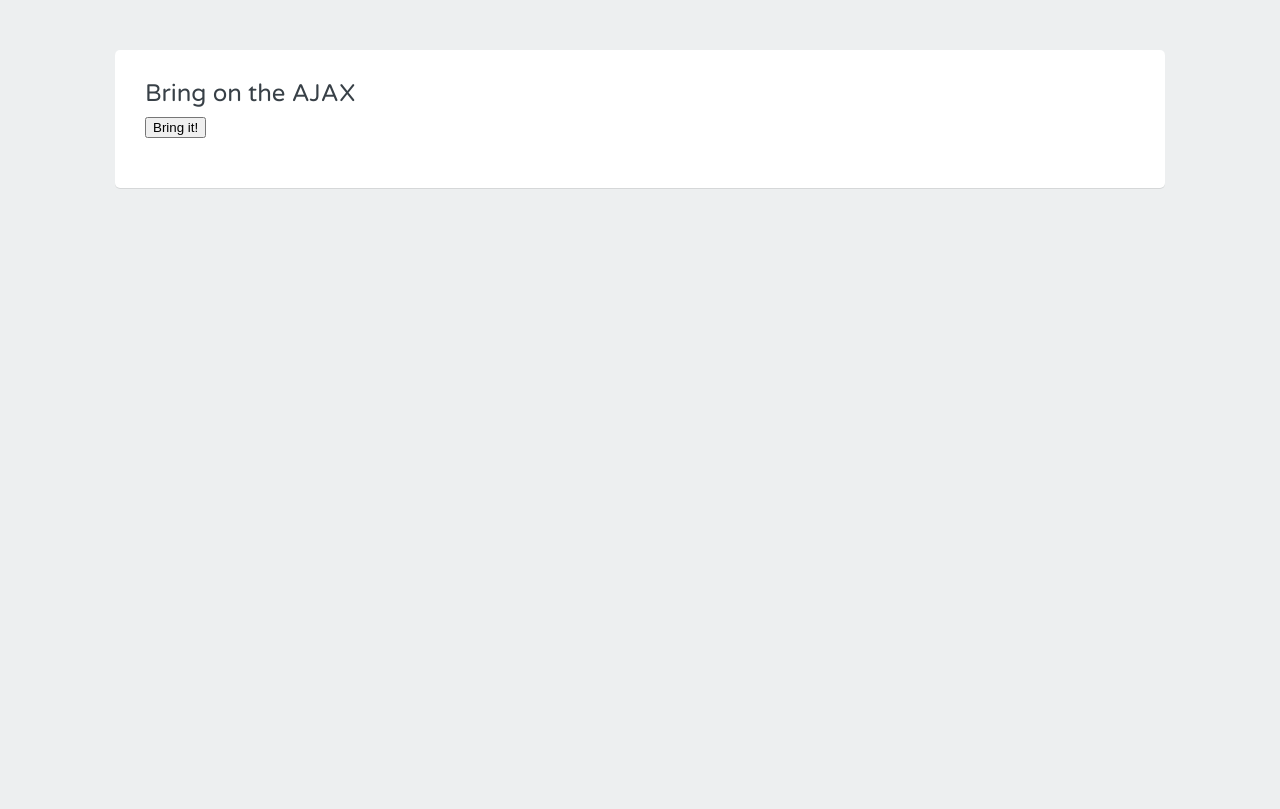
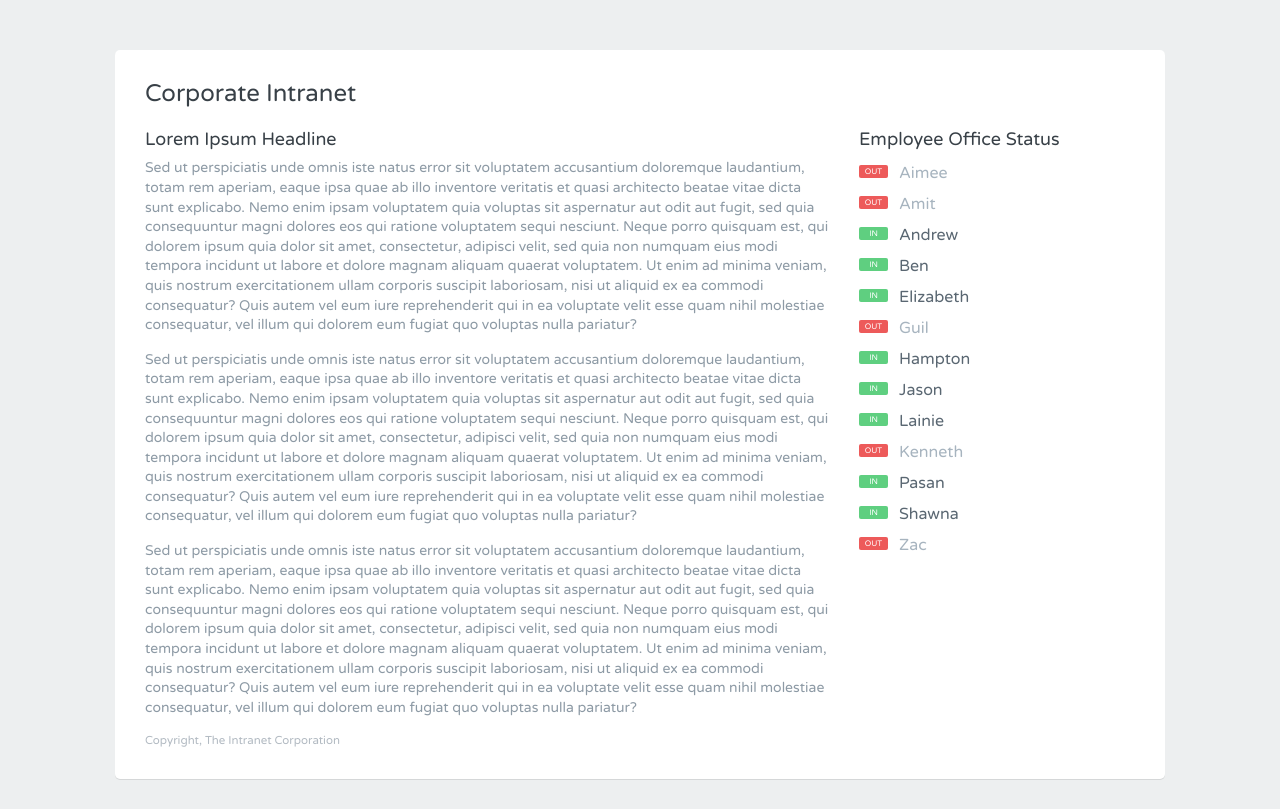
Before and after one commit to jasonrahm00/treehouse-coursework, a plain HTML site: page course15-ajax-basics/index.html in a window 1280 px wide. Drawn offline with Linux system fonts and the light colour scheme.

Commit message:
employee status project. use ajax to retrieve json object array of employee names and in/out office status, iterate over that list and generateunordered list item and status class for each employee

```diff
--- a/course15-ajax-basics/css/main.css
+++ b/course15-ajax-basics/css/main.css
@@ -21,6 +21,8 @@
   position: relative;
 }
 
+.grid-30,
+.grid-70,
 .grid-100 {
   -webkit-box-sizing: border-box;
   -moz-box-sizing: border-box;
@@ -55,6 +57,8 @@ body {
     position: relative;
   }
 
+  .grid-30,
+  .grid-70,
   .grid-100 {
     -webkit-box-sizing: border-box;
     -moz-box-sizing: border-box;
@@ -93,12 +97,24 @@ body {
     position: relative;
   }
 
+  .grid-30,
+  .grid-70,
   .grid-100 {
     -webkit-box-sizing: border-box;
     -moz-box-sizing: border-box;
     box-sizing: border-box;
     padding-left: 15px;
     padding-right: 15px;
+  }
+
+  .grid-30 {
+    float: left;
+    width: 30%;
+  }
+
+  .grid-70 {
+    float: left;
+    width: 70%;
   }
 
   .grid-100 {
@@ -135,6 +151,8 @@ body {
     position: relative;
   }
 
+  .grid-30,
+  .grid-70,
   .grid-100 {
     -webkit-box-sizing: border-box;
     -moz-box-sizing: border-box;
@@ -166,6 +184,8 @@ body {
     position: relative;
   }
 
+  .grid-30,
+  .grid-70,
   .grid-100 {
     -webkit-box-sizing: border-box;
     -moz-box-sizing: border-box;
@@ -196,6 +216,8 @@ body {
   position: relative;
 }
 
+.grid-30,
+.grid-70,
 .grid-100 {
   -webkit-box-sizing: border-box;
   -moz-box-sizing: border-box;
@@ -211,6 +233,9 @@ h1,
 h2,
 p,
 ul,
+li,
+aside,
+footer,
 section {
   margin: 0;
   padding: 0;
@@ -228,6 +253,8 @@ ul {
   list-style: none;
 }
 
+aside,
+footer,
 section {
   display: block;
 }
@@ -276,6 +303,10 @@ h2 {
   font-size: 1.8em;
 }
 
+aside h2 {
+  margin-bottom: 15px;
+}
+
 p {
   color: #8d9aa5;
   font-size: 1.4em;
@@ -283,55 +314,49 @@ p {
   line-height: 1.4;
 }
 
-.button {
-  background: #3f8abf;
-  padding: 8px 18px;
-  font-family: "Varela Round", "Helvetica Neue", Helvetica, Arial, sans-serif;
-  font-size: 1.4em;
-  color: white;
-  font-weight: 500;
-  border: 3px solid #3f8abf;
-  outline: none;
-  cursor: pointer;
-  display: -moz-inline-stack;
-  display: inline-block;
-  vertical-align: middle;
-  *vertical-align: auto;
-  zoom: 1;
-  *display: inline;
-  -webkit-border-radius: 5px;
-  -moz-border-radius: 5px;
-  -ms-border-radius: 5px;
-  -o-border-radius: 5px;
-  border-radius: 5px;
-  -webkit-box-shadow: 0 2px 0 0 #3574a0;
-  -moz-box-shadow: 0 2px 0 0 #3574a0;
-  box-shadow: 0 2px 0 0 #3574a0;
-  -webkit-transition: 0.3s;
-  -moz-transition: 0.3s;
-  -o-transition: 0.3s;
-  transition: 0.3s;
+ul li {
+  margin: 15px 0 0;
+  font-size: 1.6em;
+  color: #8d9aa5;
+  position: relative;
 }
 
-.button:hover {
-  background: #397cac;
-  border-color: #397cac;
-  -webkit-box-shadow: 0 2px 0 0 #2c6085;
-  -moz-box-shadow: 0 2px 0 0 #2c6085;
-  box-shadow: 0 2px 0 0 #2c6085;
+ul.bulleted li {
+  padding-left: 40px;
 }
 
-.response {
-  padding: 30px;
-  background: #fbfbfc;
-  border: 1px solid #e2e5e8;
-  -webkit-border-radius: 5px;
-  -moz-border-radius: 5px;
-  -ms-border-radius: 5px;
-  -o-border-radius: 5px;
-  border-radius: 5px;
+ul.bulleted li:before {
+  position: absolute;
+  top: 0;
+  left: 0;
+  color: white;
+  font-size: .5em;
+  padding: 3px 2px 2px;
+  border-radius: 2px;
+  text-align: center;
+  width: 25px;
 }
 
-.response p {
+ul.bulleted .in {
+  color: #5A6772;
+}
+
+ul.bulleted .in:before {
+  content: "IN";
+  background-color: #5fcf80;
+}
+
+ul.bulleted .out {
+  color: #A7B4BF;
+}
+
+ul.bulleted .out:before {
+  content: "OUT";
+  background-color: #ed5a5a;
+}
+
+footer p {
+  color: #b2bac2;
+  font-size: 1.15em;
   margin: 0;
 }
--- /dev/null
+++ b/course15-ajax-basics/data/employees.json
@@ -0,0 +1,54 @@
+[
+  {
+   "name": "Aimee",
+   "inoffice": false
+  },
+  {
+   "name": "Amit",
+   "inoffice": false
+  },
+  {
+   "name": "Andrew",
+   "inoffice": true
+  },
+  {
+   "name": "Ben",
+   "inoffice": true
+  },
+  {
+   "name": "Elizabeth",
+   "inoffice": true
+  },
+  {
+   "name": "Guil",
+   "inoffice": false
+  },
+  {
+   "name": "Hampton",
+   "inoffice": true
+  },
+  {
+   "name": "Jason",
+   "inoffice": true
+  },
+  {
+   "name": "Lainie",
+   "inoffice": true
+  },
+  {
+   "name": "Kenneth",
+   "inoffice": false
+  },
+  {
+   "name": "Pasan",
+   "inoffice": true
+  },
+  {
+   "name": "Shawna",
+   "inoffice": true
+  },
+  {
+   "name": "Zac",
+   "inoffice": false
+  }
+]
--- a/course15-ajax-basics/index.html
+++ b/course15-ajax-basics/index.html
@@ -2,27 +2,12 @@
 <html>
 <head>
   <meta charset="utf-8">
-  <link href='//fonts.googleapis.com/css?family=Varela+Round' rel='stylesheet' type='text/css'>
+  <title>AJAX Office Status Widget</title>
+  <link href='http://fonts.googleapis.com/css?family=Varela+Round' rel='stylesheet' type='text/css'>
   <link rel="stylesheet" href="css/main.css">
-  <title>AJAX with JavaScript</title>
-  <script>
-    var xhr = new XMLHttpRequest();
-    xhr.onreadystatechange = function () {
-      if(xhr.readyState === 4) {
-        if(xhr.status === 200) {
-          document.getElementById('ajax').innerHTML = xhr.responseText;
-        } else {
-          console.log(xhr.status + ' ' + xhr.statusText);
-        }
 
-      }
-    };
-    xhr.open('GET', 'sidebar.html');
-    function sendAjax() {
-      xhr.send();
-      document.getElementById('load').style.display = 'none';
-    }
-  </script>
+  <script src="js/widget.js"></script>
+
 </head>
 <body>
   <div class="grid-container centered">
@@ -30,13 +15,24 @@
       <div class="contained">
         <div class="grid-100">
           <div class="heading">
-            <h1>Bring on the AJAX</h1>
-            <button id="load" onclick="sendAjax()">Bring it!</button>
+            <h1>Corporate Intranet</h1>
           </div>
-          <div id="ajax">
+        </div>
+        <section class="grid-70 main">
+          <h2>Lorem Ipsum Headline</h2>
+          <p>Sed ut perspiciatis unde omnis iste natus error sit voluptatem accusantium doloremque laudantium, totam rem aperiam, eaque ipsa quae ab illo inventore veritatis et quasi architecto beatae vitae dicta sunt explicabo. Nemo enim ipsam voluptatem quia voluptas sit aspernatur aut odit aut fugit, sed quia consequuntur magni dolores eos qui ratione voluptatem sequi nesciunt. Neque porro quisquam est, qui dolorem ipsum quia dolor sit amet, consectetur, adipisci velit, sed quia non numquam eius modi tempora incidunt ut labore et dolore magnam aliquam quaerat voluptatem. Ut enim ad minima veniam, quis nostrum exercitationem ullam corporis suscipit laboriosam, nisi ut aliquid ex ea commodi consequatur? Quis autem vel eum iure reprehenderit qui in ea voluptate velit esse quam nihil molestiae consequatur, vel illum qui dolorem eum fugiat quo voluptas nulla pariatur?</p>
+          <p>Sed ut perspiciatis unde omnis iste natus error sit voluptatem accusantium doloremque laudantium, totam rem aperiam, eaque ipsa quae ab illo inventore veritatis et quasi architecto beatae vitae dicta sunt explicabo. Nemo enim ipsam voluptatem quia voluptas sit aspernatur aut odit aut fugit, sed quia consequuntur magni dolores eos qui ratione voluptatem sequi nesciunt. Neque porro quisquam est, qui dolorem ipsum quia dolor sit amet, consectetur, adipisci velit, sed quia non numquam eius modi tempora incidunt ut labore et dolore magnam aliquam quaerat voluptatem. Ut enim ad minima veniam, quis nostrum exercitationem ullam corporis suscipit laboriosam, nisi ut aliquid ex ea commodi consequatur? Quis autem vel eum iure reprehenderit qui in ea voluptate velit esse quam nihil molestiae consequatur, vel illum qui dolorem eum fugiat quo voluptas nulla pariatur?</p>
+          <p>Sed ut perspiciatis unde omnis iste natus error sit voluptatem accusantium doloremque laudantium, totam rem aperiam, eaque ipsa quae ab illo inventore veritatis et quasi architecto beatae vitae dicta sunt explicabo. Nemo enim ipsam voluptatem quia voluptas sit aspernatur aut odit aut fugit, sed quia consequuntur magni dolores eos qui ratione voluptatem sequi nesciunt. Neque porro quisquam est, qui dolorem ipsum quia dolor sit amet, consectetur, adipisci velit, sed quia non numquam eius modi tempora incidunt ut labore et dolore magnam aliquam quaerat voluptatem. Ut enim ad minima veniam, quis nostrum exercitationem ullam corporis suscipit laboriosam, nisi ut aliquid ex ea commodi consequatur? Quis autem vel eum iure reprehenderit qui in ea voluptate velit esse quam nihil molestiae consequatur, vel illum qui dolorem eum fugiat quo voluptas nulla pariatur?</p>
+        </section>
+        <aside class="grid-30 list">
+          <h2>Employee Office Status</h2>
+          <div id="employeeList">
 
           </div>
-        </div>
+        </aside>
+        <footer class="grid-100">
+          <p>Copyright, The Intranet Corporation</p>
+        </footer>
       </div>
     </div>
   </div>
--- /dev/null
+++ b/course15-ajax-basics/js/widget.js
@@ -0,0 +1,43 @@
+var xhr = new XMLHttpRequest();
+xhr.onreadystatechange = function() {
+  if(xhr.readyState === 4) {
+    if(xhr.status === 200) {
+      var employees = JSON.parse(xhr.responseText);
+
+      //Call createEmployeeList function and pass in employees
+      createEmployeeList(employees);
+
+    } else {
+      console.log(xhr.status + ' ' + xhr.statusText);
+    }
+  }
+};
+
+xhr.open('GET', 'data/employees.json');
+xhr.send();
+
+function createEmployeeList(x) {
+
+  var list = document.getElementById('employeeList');
+
+  var ul = document.createElement('ul');
+  ul.className = 'bulleted';
+  list.appendChild(ul);
+
+  //Iterate over each employee in the JSON object array
+    //Create li for each person and set innerText to their name
+    //Add class in/out depending on the inoffice value
+    //Append list item to the unordered list to so it displays on the page
+  for(var i = 0; i < x.length; i++) {
+    var y = x[i];
+    var li = document.createElement('li');
+    if(y.inoffice) {
+      li.className = 'in';
+    } else {
+      li.className = 'out';
+    }
+    li.innerText = y.name;
+    ul.appendChild(li);
+  }
+
+}
```
Also changed, not shown: course15-ajax-basics/example1.html (deleted, +0 -33 lines), course15-ajax-basics/example2.html (deleted, +0 -40 lines), course15-ajax-basics/sidebar.html (deleted, +0 -4 lines), 1 other file.
